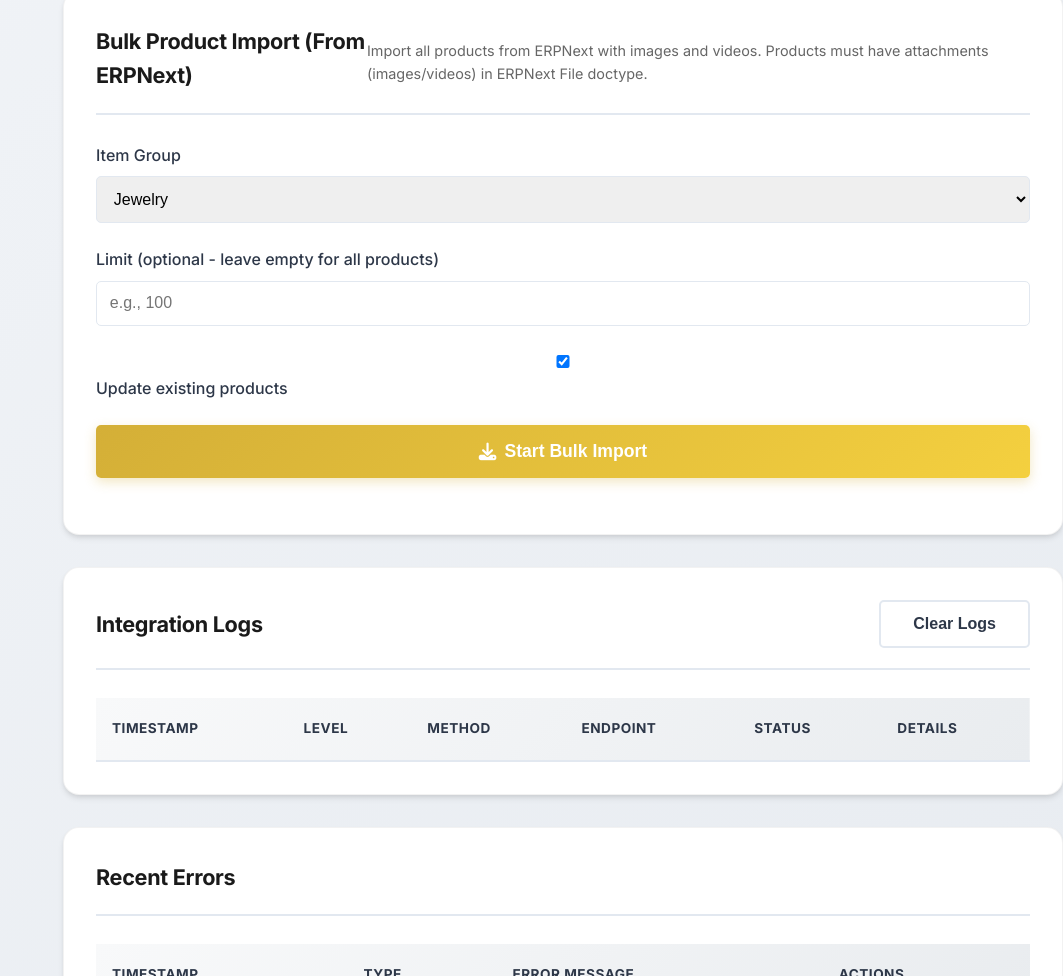
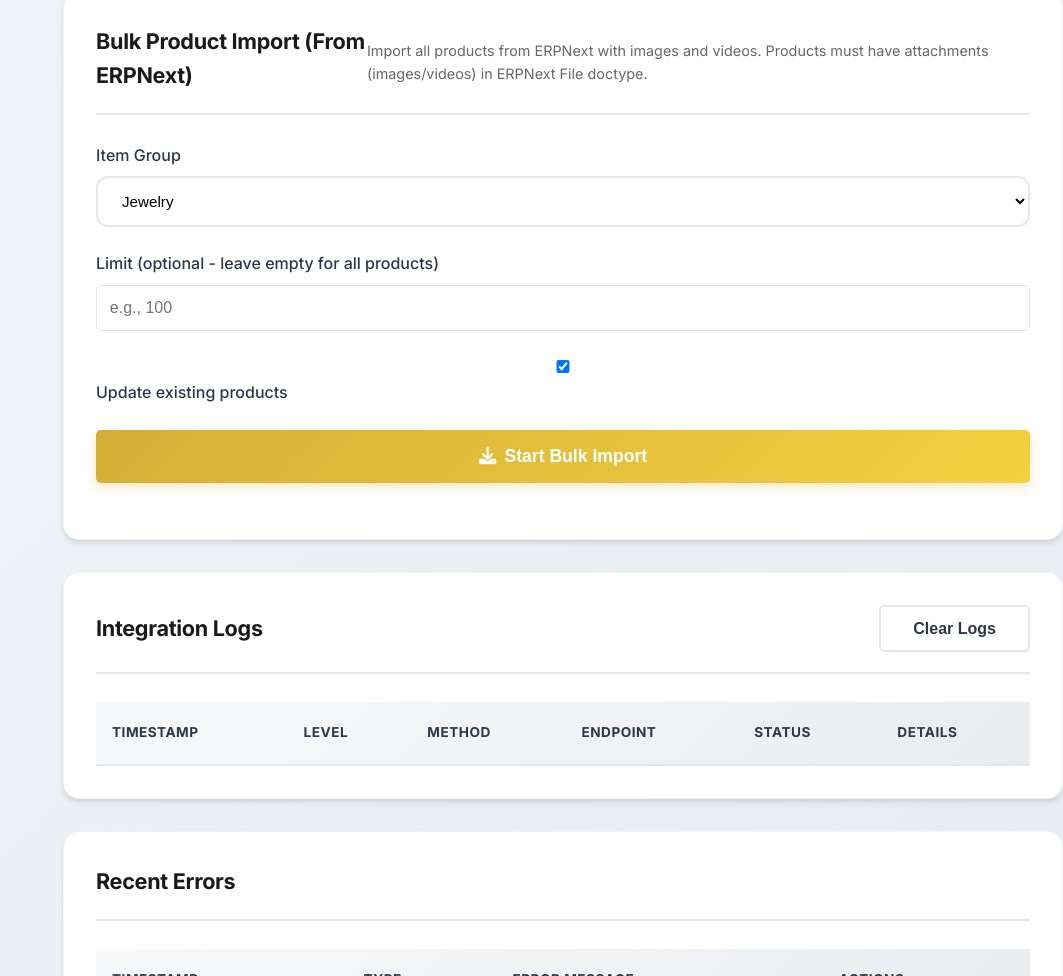
Before and after one commit to BANSAL5858/diamond-casa-ecommerce, a website: page admin.html in a window 1280 px wide. Shown: the part 1386-2362 px from the top of the page, without its empty margins (217-1280 px from the left). Drawn offline with nearby package versions, Linux system fonts and the light colour scheme; a script that the page names is missing.

Commit message:
Enhance form controls styling with modern design

```diff
--- a/admin-styles.css
+++ b/admin-styles.css
@@ -964,16 +964,20 @@ body {
 
 .form-control {
     width: 100%;
-    padding: 0.8rem;
-    border: 1px solid var(--border-color);
-    border-radius: 5px;
-    font-size: 1rem;
+    padding: 0.875rem 1.25rem;
+    border: 2px solid var(--border-color);
+    border-radius: 12px;
+    font-size: 0.95rem;
     transition: var(--transition);
+    background: var(--white);
+    font-weight: 500;
 }
 
 .form-control:focus {
     outline: none;
     border-color: var(--secondary-color);
+    box-shadow: 0 0 0 3px rgba(212, 175, 55, 0.1);
+    background: var(--white);
 }
 
 .form-row {
```
